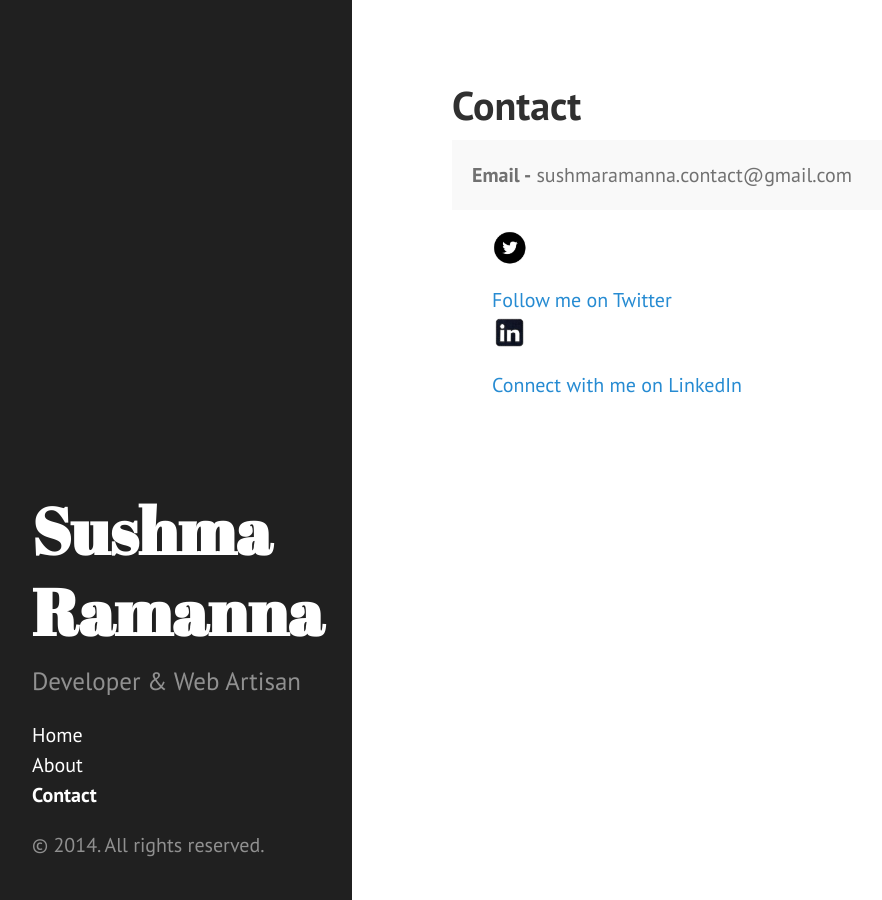
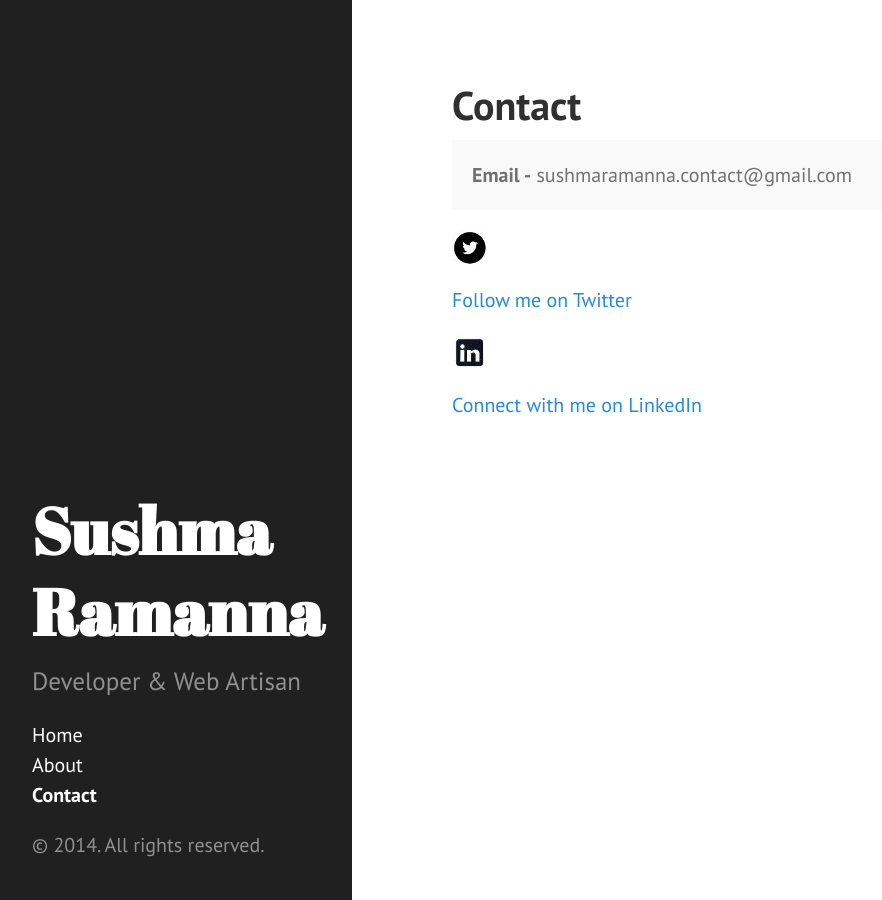
Before and after one commit to sushma-r/sushma-r.github.io, a Jekyll site: the page built from public/contact.md, in a window 1280 px wide. Shown: the whole page, without its empty margins (8-890 px from the left). Built offline with Jekyll 4.4.1, drawn with Linux system fonts in a browser that asks for light colours; Markdown is read by kramdown in place of the engine named in the settings.

Commit message:
intermediate changes

```diff
--- a/public/contact.md
+++ b/public/contact.md
@@ -6,13 +6,15 @@ title: Contact
 <p class="message">
   <b>Email -</b> sushmaramanna.contact@gmail.com
 </p>
+<p>
+	<img src="/public/twitter.jpg" alt="Twitter" /><a target="_blank" href="https://twitter.com/sushmaramanna">Follow me on Twitter</a>
+</p>
+<p>
+	<img src="/public/linkedin.jpg" alt="Linkedin" /><a target="_blank" href="http://www.linkedin.com/in/sushmaramanna">Connect with me on LinkedIn</a>
+</p>
 
-<ul class="style-none">
-    <!-- <li><a class="facebook" target="_blank" href="https://www.facebook.com/sushma.ramanna">Like me on Facebook</a></li> -->
-    <li><img src="/public/twitter.jpg" alt="Twitter" width="35" height="35" /><a class="twitter" target="_blank" href="https://twitter.com/sushmaramanna">Follow me on Twitter</a></li>
-    <li><img src="/public/linkedin.jpg" alt="Linkedin" width="35" height="35" /><a class="linkedin" target="_blank" href="http://www.linkedin.com/in/sushmaramanna">Connect with me on LinkedIn</a></li>
-</ul>
 
+<!-- <li><a class="facebook" target="_blank" href="https://www.facebook.com/sushma.ramanna">Like me on Facebook</a></li> -->
 <!-- Learn more and contribute on [GitHub](https://github.com/poole).
 
 ## Setup
```
Also changed, not shown: about.md (+1 -0 lines), public/linkedin.jpg, public/twitter.jpg.
